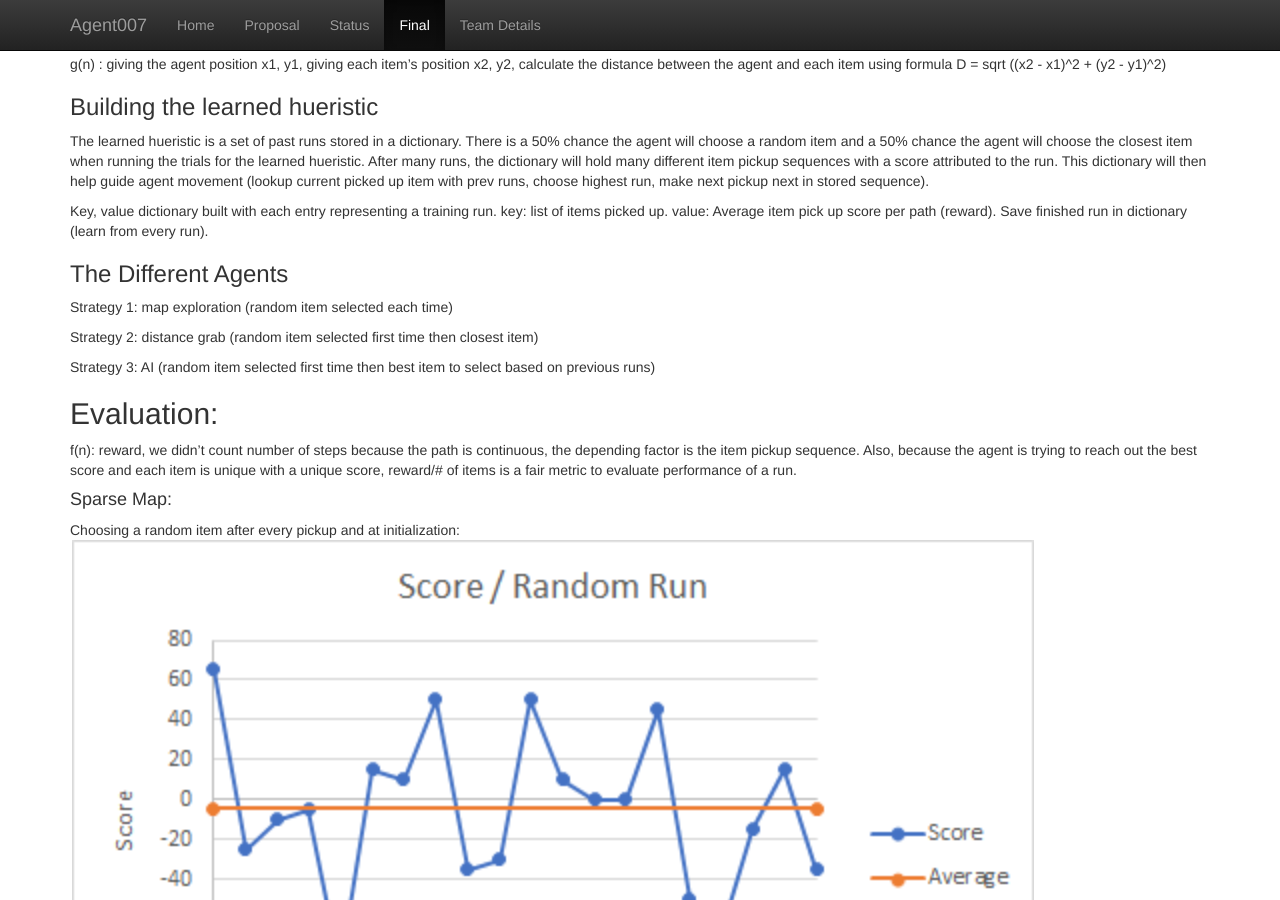
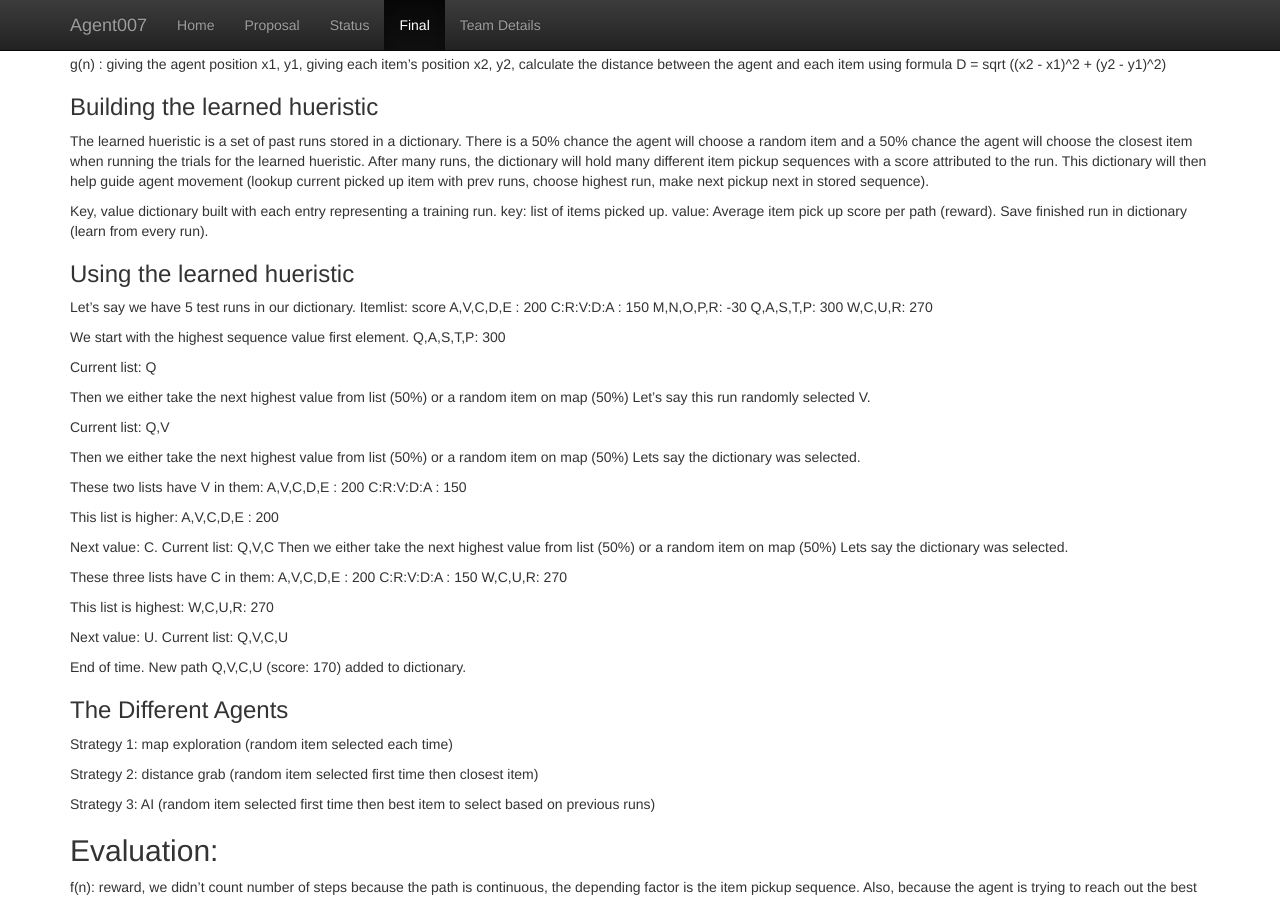
Before and after one commit to KumarHX/Agent007, a Jekyll site: the page built from docs/final.md, in a window 1280 px wide and 900 px high, scrolled down 4152 px. Built offline with Jekyll 4.4.1, drawn with Linux system fonts in a browser that asks for light colours.

Commit message:
probem statement;2C

```diff
--- a/docs/final.md
+++ b/docs/final.md
@@ -85,6 +85,54 @@ key: list of items picked up.
 value: Average item pick up score per path (reward).
 Save finished run in dictionary (learn from every run).
 
+### Using the learned hueristic
+Let's say we have 5 test runs in our dictionary.
+Itemlist: score
+A,V,C,D,E : 200
+C:R:V:D:A : 150
+M,N,O,P,R: -30
+Q,A,S,T,P: 300
+W,C,U,R: 270
+
+We start with the highest sequence value first element.
+Q,A,S,T,P: 300
+
+Current list: Q
+
+Then we either take the next highest value from list (50%) or a random item on map (50%)
+Let's say this run randomly selected V.
+
+Current list: Q,V
+
+Then we either take the next highest value from list (50%) or a random item on map (50%)
+Lets say the dictionary was selected.
+
+These two lists have V in them:
+A,V,C,D,E : 200
+C:R:V:D:A : 150
+
+This list is higher:
+A,V,C,D,E : 200
+
+Next value: C.
+Current list: Q,V,C
+Then we either take the next highest value from list (50%) or a random item on map (50%)
+Lets say the dictionary was selected.
+
+These three lists have C in them:
+A,V,C,D,E : 200
+C:R:V:D:A : 150
+W,C,U,R: 270
+
+This list is highest:
+W,C,U,R: 270
+
+Next value: U.
+Current list: Q,V,C,U
+
+End of time.
+New path Q,V,C,U (score: 170)
+added to dictionary.
 
 ### The Different Agents
 Strategy 1: map exploration (random item selected each time)
```
